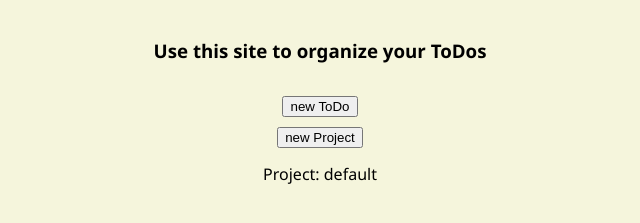
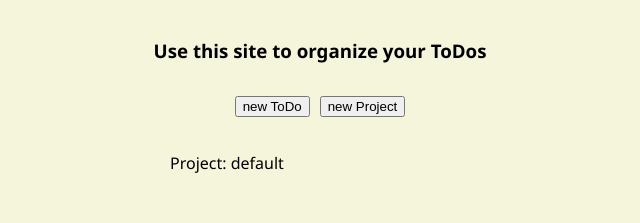
Before and after one commit to ImpeccableN/todo-list, a website built with webpack: page src/template.html in a window 1280 px wide. Shown: the part 67-290 px from the top of the page, without its empty margins (320-960 px from the left). Built offline with nearby package versions, Linux system fonts and the light colour scheme.

Commit message:
styled #todos to sit more to the left

```diff
--- a/src/styles.css
+++ b/src/styles.css
@@ -29,3 +29,15 @@ form {
     border: 1px solid black;
     border-radius: 10px;
 }
+
+#content {
+    flex-direction: row;
+}
+
+#todos {
+    width: 300px;
+    padding-top: 20px;
+    display: flex;
+    flex-direction: column;
+    align-items: baseline;
+}
--- a/src/template.html
+++ b/src/template.html
@@ -9,6 +9,6 @@
     <h1>ToDo</h1>
     <h3>Use this site to organize your ToDos</h3>
     <div id="content" class="flex"></div>
-    <div id="todos" class="flex"></div>
+    <div id="todos"></div>
 </body>
 </html>
```
